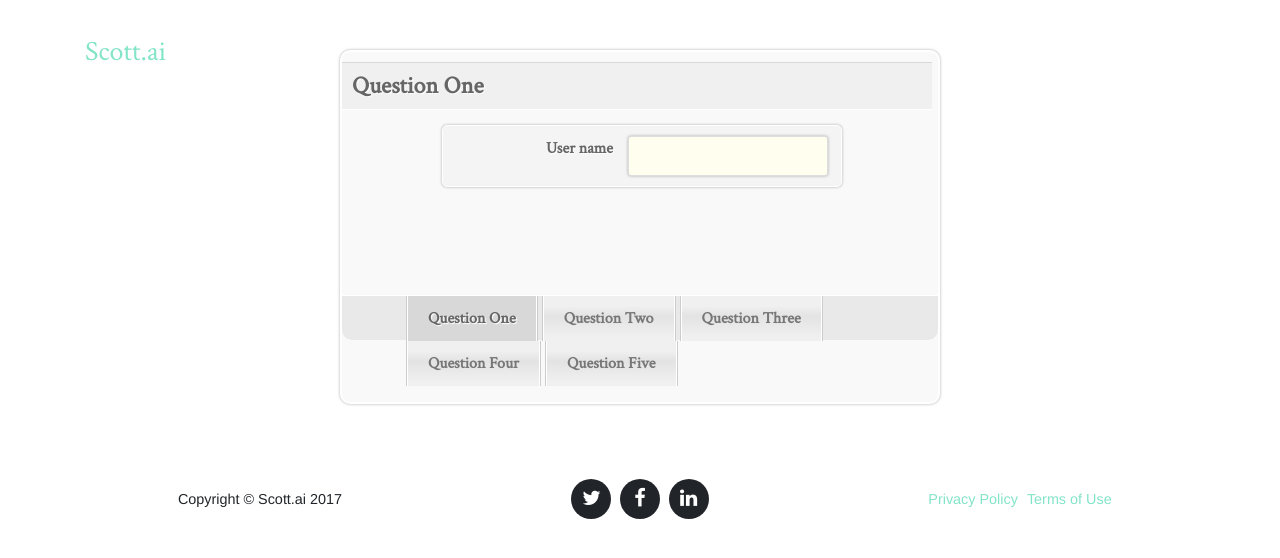
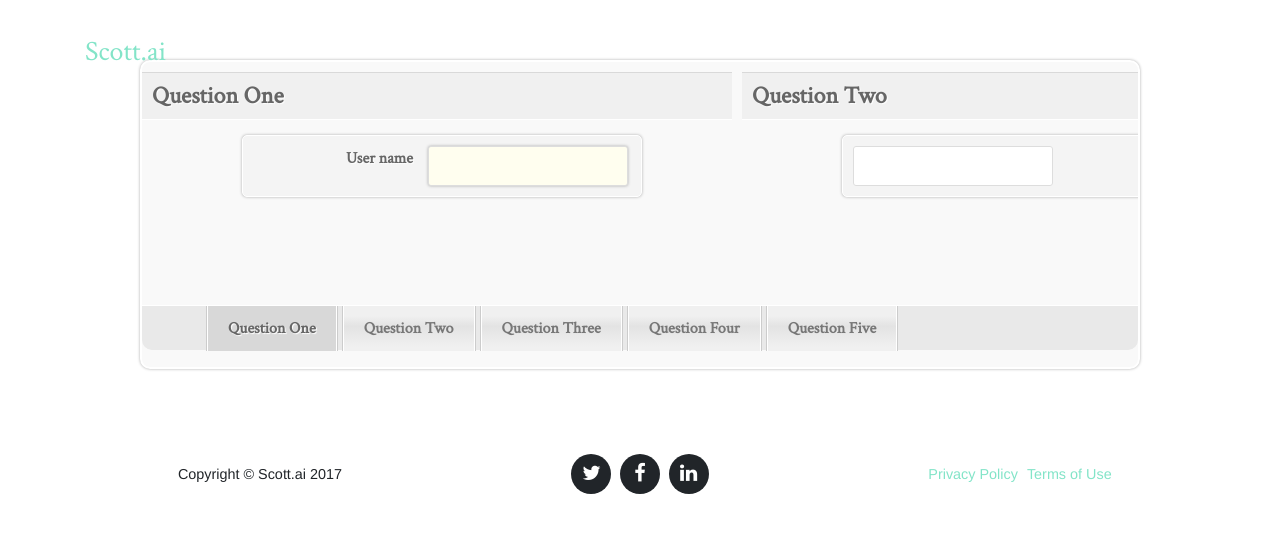
Before and after one commit to Mojiashen1/Scott.ai, a Flask app: page /convo/1 in a window 1280 px wide. Shown: the top 558 px of the page. Run offline with Flask 2, Linux system fonts and the light colour scheme; some libraries are stand-ins or nearby versions.

Commit message:
ai convo front end

```diff
--- a/static/stylesheets/convos.css
+++ b/static/stylesheets/convos.css
@@ -5,9 +5,9 @@ body {
 
 
 #content{
-    margin:50px auto;
+    margin:60px auto;
     text-align:center;
-    width:600px;
+    width:1000px;
     position:relative;
     height:100%;
 }
@@ -20,11 +20,11 @@ body {
     border-radius:10px;
     border:2px solid #fff;
     background-color:#f9f9f9;
-    width:600px;
+    width:1000px;
     overflow:hidden;
 }
 #steps{
-    width:600px;
+    width:1000px;
 	/*height:320px;*/
     overflow:hidden;
 }
```
